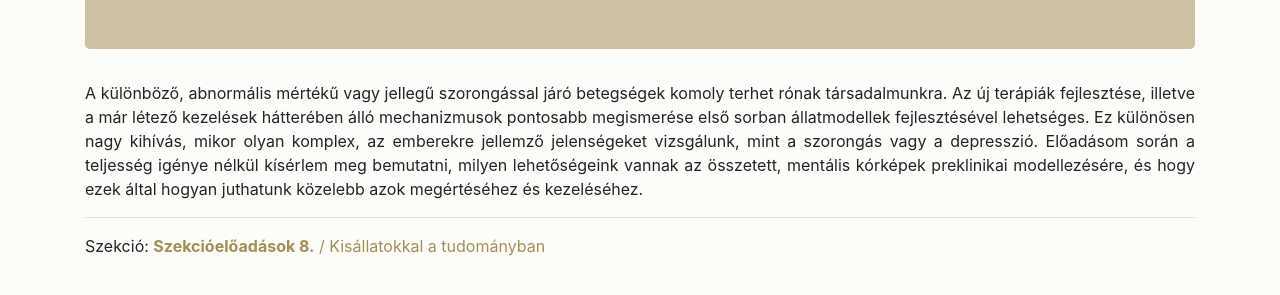
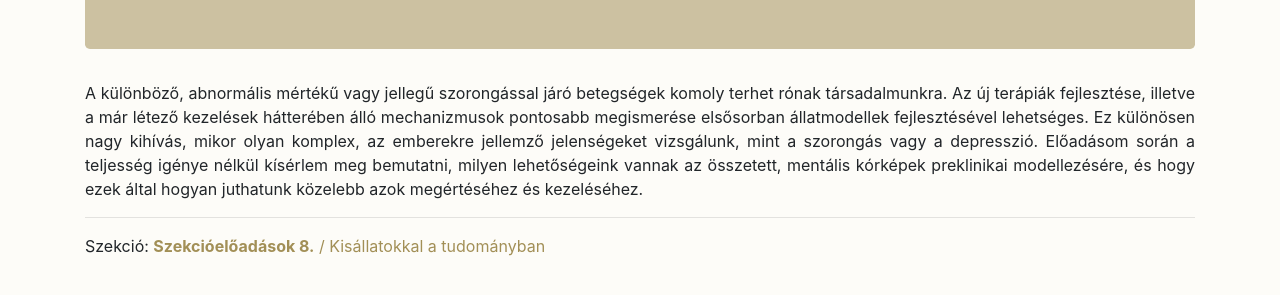
Before and after one commit to hegyhati/psak_2020, a Jekyll site: the page built from _presentations/Varga_Zoltan_K.md, in a window 1280 px wide. Shown: the part 219-514 px from the top of the page. Built offline with Jekyll 4.4.1, drawn with Linux system fonts in a browser that asks for light colours.

Commit message:
Update Varga_Zoltan_K.md

```diff
--- a/_presentations/Varga_Zoltan_K.md
+++ b/_presentations/Varga_Zoltan_K.md
@@ -3,4 +3,4 @@ presenter: Varga Zoltán K
 title: "Hogyan szorong a patkány? Klinikai endofenotipusok a preklinikumban"
 ---
 
-A különböző, abnormális mértékű vagy jellegű szorongással járó betegségek komoly terhet rónak társadalmunkra. Az új terápiák fejlesztése, illetve a már létező kezelések hátterében álló mechanizmusok pontosabb megismerése első sorban állatmodellek fejlesztésével lehetséges. Ez különösen nagy kihívás, mikor olyan komplex, az emberekre jellemző jelenségeket vizsgálunk, mint a szorongás vagy a depresszió. Előadásom során a teljesség igénye nélkül kísérlem meg bemutatni, milyen lehetőségeink vannak az összetett, mentális kórképek preklinikai modellezésére, és hogy ezek által hogyan juthatunk közelebb azok megértéséhez és kezeléséhez.
+A különböző, abnormális mértékű vagy jellegű szorongással járó betegségek komoly terhet rónak társadalmunkra. Az új terápiák fejlesztése, illetve a már létező kezelések hátterében álló mechanizmusok pontosabb megismerése elsősorban állatmodellek fejlesztésével lehetséges. Ez különösen nagy kihívás, mikor olyan komplex, az emberekre jellemző jelenségeket vizsgálunk, mint a szorongás vagy a depresszió. Előadásom során a teljesség igénye nélkül kísérlem meg bemutatni, milyen lehetőségeink vannak az összetett, mentális kórképek preklinikai modellezésére, és hogy ezek által hogyan juthatunk közelebb azok megértéséhez és kezeléséhez.
```
